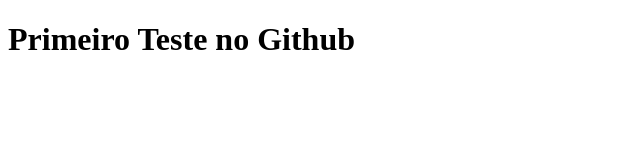
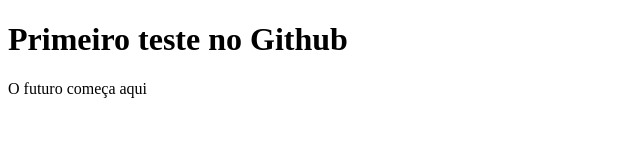
Before and after one commit to Luiz-vqs/aula-test-github-, a plain HTML site: page index.html in a window 1280 px wide. Shown: the whole page, without its empty margins (0-640 px from the left). Drawn offline with Linux system fonts and the light colour scheme.

Commit message:
O fututo começa aqui!

```diff
--- a/index.html
+++ b/index.html
@@ -6,6 +6,7 @@
     <title>Document</title>
 </head>
 <body>
-    <h1> Primeiro Teste no Github </h1>
+    <h1> Primeiro teste no Github </h1>
+    <p> O futuro começa aqui </p>
 </body>
 </html>
```
